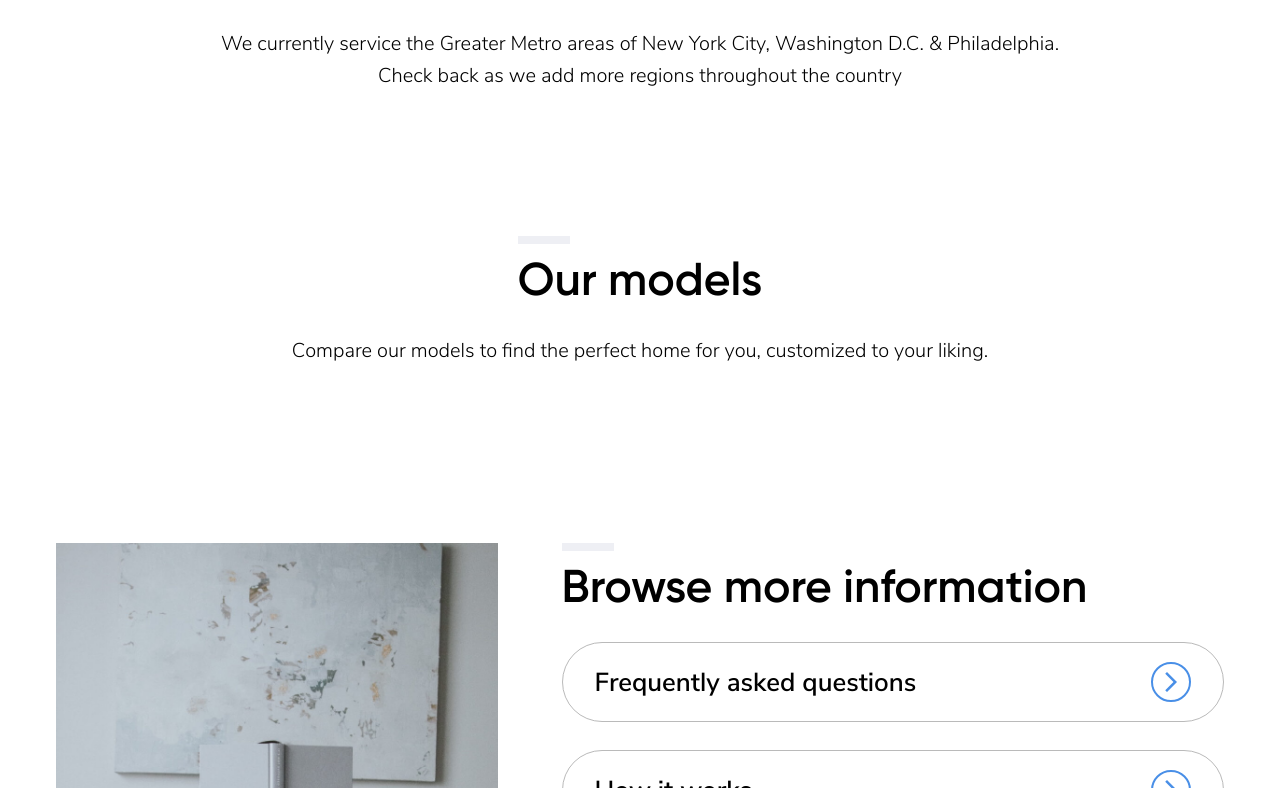
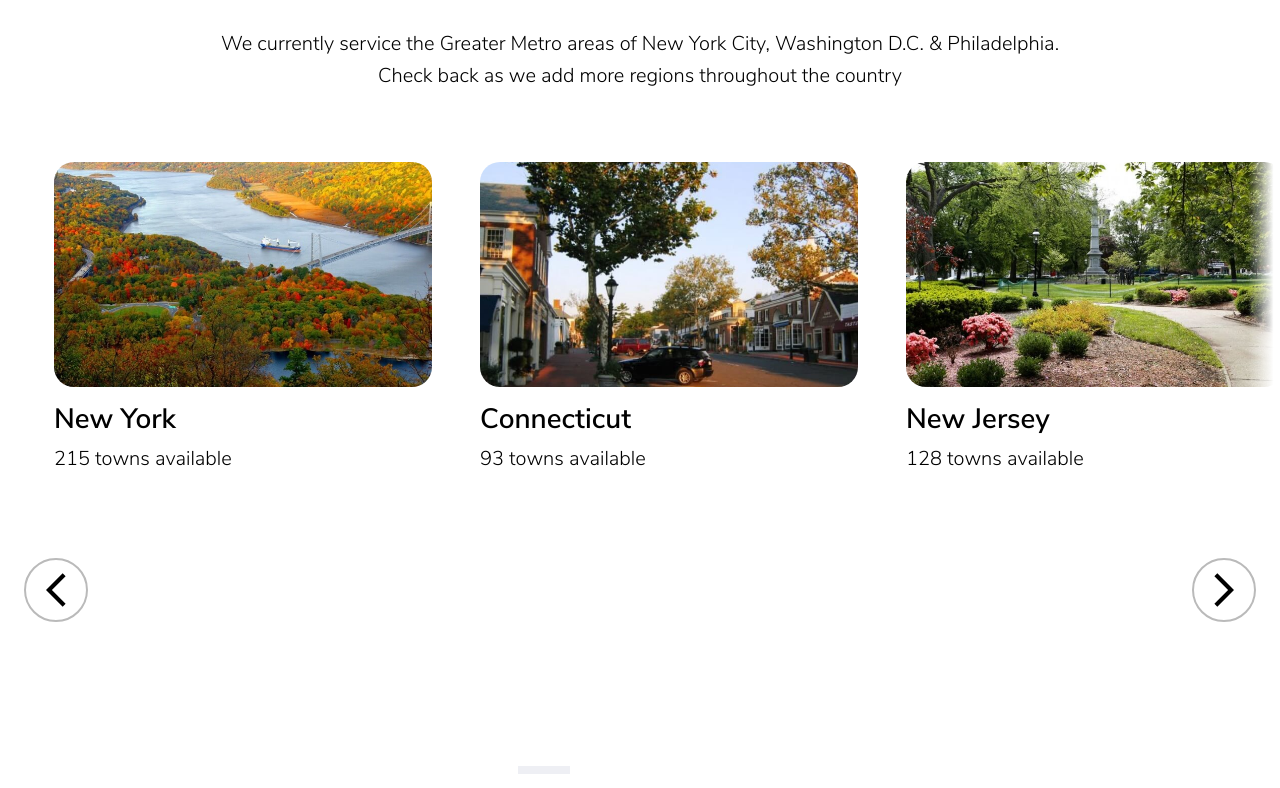
Before and after one commit to dlivingston/welcome-homes-demo, a Next.js app: page / in a window 1280 px wide. Shown: the part 1352-2140 px from the top of the page. Built offline with nearby package versions, Linux system fonts and the light colour scheme; a web font is replaced by a local one.

Commit message:
LocationCarousel added

```diff
--- a/components/HeroCarousel/HeroCarousel.module.scss
+++ b/components/HeroCarousel/HeroCarousel.module.scss
@@ -9,6 +9,7 @@
   overflow: hidden;
   border-radius: 40px;
   .slideWrapper {
+    position: relative;
     grid-column: 1;
     grid-row: 1;
     width: 100%;
@@ -39,7 +40,7 @@
     align-items: center;
     justify-content: center;
     padding: 0;
-    box-shadow: 5px 5px 20px rgba(0, 0, 0, 0.5)  ;
+    box-shadow: 5px 5px 20px rgba(0, 0, 0, 0.5);
     transform: scale(1);
     transition: transform ease-in-out 0.2s;
     svg {
--- a/components/HeroCarousel/HeroCarousel.tsx
+++ b/components/HeroCarousel/HeroCarousel.tsx
@@ -40,7 +40,7 @@ export default function HeroCarousel() {
       {slides.map((slide, index) => {
         return (
           <div key={index} className={`${styles.slideWrapper} ${activeSlide === index ? `${styles.current}` : ''}`}>
-            <Image src={slide} alt="" fill />
+            <Image src={slide} alt="" fill sizes="(max-width: 700px) 100vw, 700px" />
           </div>
         )
       })}
--- /dev/null
+++ b/components/LocationCarousel/LocationCarousel.module.scss
@@ -0,0 +1,119 @@
+.viewport {
+  overflow: hidden;
+  padding: 30px;
+  position: relative;
+  width: 100%;
+  &::after {
+    content: '';
+    position: absolute;
+    top: 0;
+    left: auto;
+    bottom: 0;
+    right: 0;
+    background: linear-gradient(90deg, rgba(255,255,255,0) 0%, rgba(255,255,255,1) 80%);
+    width: 2rem;
+    z-index: 10;
+  }
+  &::before {
+    content: '';
+    position: absolute;
+    top: 0;
+    left: 0;
+    bottom: 0;
+    right: auto;
+    background: linear-gradient(270deg, rgba(255,255,255,0) 0%, rgba(255,255,255,1) 80%);
+    width: 2rem;
+    z-index: 10;
+  }
+}
+.slide-container {
+  display: flex;
+  flex-direction: row;
+  flex-wrap: nowrap;
+
+
+
+}
+.slide {
+  flex: 0 0 auto;
+  display: flex;
+  flex-direction: column;
+  padding: 16px;
+  width: 410px;
+  background-color: var(--white);
+  margin: 8px;
+  position: relative;
+  transform: scale(1);
+  transition: transform ease-in-out 0.3s;
+  z-index: 2;
+  .image-wrapper {
+    position: relative;
+    width: 100%;
+    max-width: 380px;
+    height: 225px;
+    border-radius: 20px;
+    overflow: hidden;
+    margin-bottom: 1rem;
+    img {
+      width: 100%;
+      object-fit: cover;
+    }
+  }
+  &::after {
+    content: '';
+    box-shadow: 5px 5px 20px rgba(0, 0, 0, 0.5);
+    opacity: 0;
+    transition: opacity ease-in-out 0.3s;
+    z-index: 1;
+    position: absolute;
+    top: 0;
+    left: 0;
+    right: 0;
+    bottom: 0;
+  }
+  p {
+    font-size: 1.25rem;
+  }
+  &:hover {
+    transform: scale(1.05);
+    z-index: 11;
+    &::after {
+      opacity: 1;
+      z-index: 10;
+    }
+  }
+}
+.nav-container {
+  padding: 1rem 1.5rem;
+  display: flex;
+  justify-content: space-between;
+  .btnPrev, .btnNext {
+    width: 48px;
+    height: 48px;
+    z-index: 20;
+    top: calc(50% - 24px);
+    border: 2px solid var(--med-gray);
+    background-color: var(--white);
+    border-radius: 50%;
+    display: flex;
+    align-items: center;
+    justify-content: center;
+    padding: 0;
+    transform: scale(1);
+    transition: transform ease-in-out 0.2s;
+    svg {
+      width: 2rem;
+    }
+    &:hover {
+      transform: scale(1.1);
+    }
+    @media (min-width: 900px) {
+      width: 64px;
+      height: 64px;
+      svg {
+        width: 2.5rem;
+      }
+    }
+  }
+
+}
--- /dev/null
+++ b/components/LocationCarousel/LocationCarousel.tsx
@@ -0,0 +1,56 @@
+import Image from 'next/image'
+import styles from './LocationCarousel.module.scss'
+import IconArrowBack from '../IconArrowBack/IconArrowBack';
+import IconArrowForward from '../IconArrowForward/IconArrowForward';
+
+export default function LocationCarousel() {
+
+  const locations = [
+    {name: 'New York', image_path: '/images/locations/newyork.jpg', availability_count: '215'},
+    {name: 'Connecticut', image_path: '/images/locations/connecticut.jpg', availability_count: '93'},
+    {name: 'New Jersey', image_path: '/images/locations/newjersey.jpg', availability_count: '128'},
+    {name: 'Pennsylvania', image_path: '/images/locations/pennsylvania.jpg', availability_count: '196'},
+    {name: 'New York', image_path: '/images/locations/newyork.jpg', availability_count: '215'},
+    {name: 'Connecticut', image_path: '/images/locations/connecticut.jpg', availability_count: '93'},
+    {name: 'New Jersey', image_path: '/images/locations/newjersey.jpg', availability_count: '128'},
+    {name: 'Pennsylvania', image_path: '/images/locations/pennsylvania.jpg', availability_count: '196'}
+  ]
+
+  return (
+    <>
+      <div className={styles.viewport}>
+        <div className={styles['slide-container']}>
+          {locations.map((location, index) => {
+            return (
+              <a href="#" className={styles.slide} key={index}>
+                <div>
+                  <div className={styles["image-wrapper"]}>
+                    <Image src={location.image_path} alt="" fill />
+                  </div>
+                  <h3>{location.name}</h3>
+                  <p>{location.availability_count} towns available</p>
+                </div>
+              </a>
+            )
+          })}
+        </div>
+      </div>
+      <div className={styles["nav-container"]}>
+        <button
+          type="button"
+          className={styles.btnPrev}
+          aria-label="Previous"
+        >
+          <IconArrowBack/>
+        </button>
+        <button
+          type="button"
+          className={styles.btnNext}
+          aria-label="Next"
+        >
+          <IconArrowForward/>
+        </button>
+      </div>
+    </>
+  )
+}
--- a/pages/index.tsx
+++ b/pages/index.tsx
@@ -3,6 +3,7 @@ import Image from 'next/image'
 import styles from '../styles/Home.module.scss'
 import HeroCarousel from '../components/HeroCarousel/HeroCarousel'
 import IconArrowForward from '../components/IconArrowForward/IconArrowForward'
+import LocationCarousel from '../components/LocationCarousel/LocationCarousel'
 
 export default function Home() {
   return (
@@ -65,10 +66,13 @@ export default function Home() {
           </div>
         </section>
         <section className={`section ${styles.where}`}>
-          <div className="container">
+          <div className={styles.container}>
             <div className="section-head">
               <h2 className="display-2">Live where you want to live</h2>
               <p>We currently service the Greater Metro areas of New York City, Washington D.C. & Philadelphia. <br /> Check back as we add more regions throughout the country</p>
+            </div>
+            <div className={styles.carouselWrapper}>
+              <LocationCarousel/>
             </div>
           </div>
         </section>
--- a/styles/Home.module.scss
+++ b/styles/Home.module.scss
@@ -62,6 +62,12 @@
 .where, .models {
   padding-top: 4rem;
   padding-bottom: 4rem;
+}
+.where {
+  .container {
+    width: 100%;
+    overflow: hidden;
+  }
 }
 .information {
   padding-top: 6rem;
```
